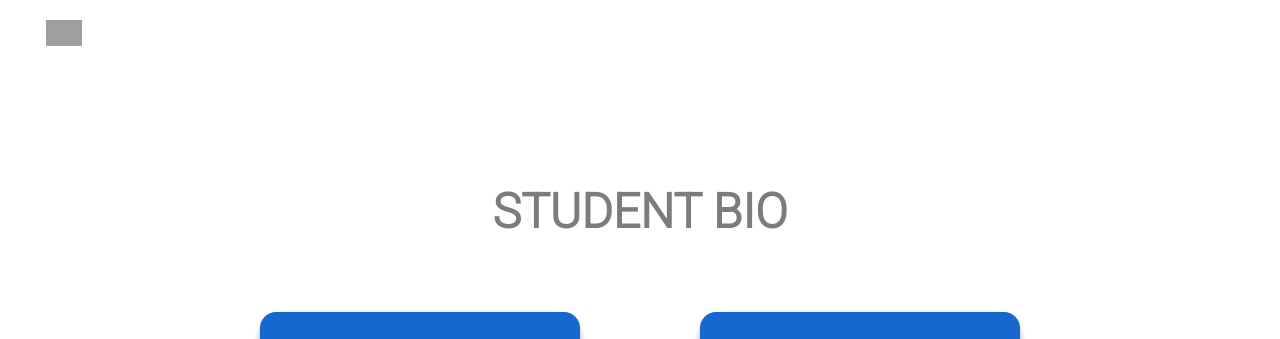
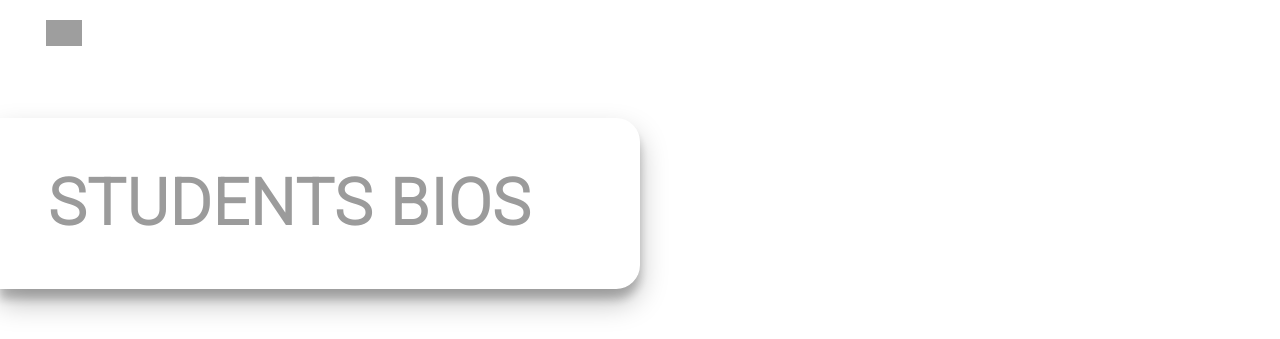
Before and after one commit to Brunno-DaSilva/ga-student-bio, a React (Create React App) app: page /students in a window 1280 px wide. Shown: the top 339 px of the page. Built offline with nearby package versions, Linux system fonts and the light colour scheme; grey boxes are pictures that could not be loaded; the HTML template or start-up script is replaced by a standard one.

Commit message:
move mapfunction from app to its own component, added react-router-dom and tested it

```diff
--- a/public/index.html
+++ b/public/index.html
@@ -11,7 +11,7 @@
     />
     <link rel="apple-touch-icon" href="#" />
 
-    <title>React App</title>
+    <title>GA Student Bios</title>
   </head>
   <body>
     <noscript>You need to enable JavaScript to run this app.</noscript>
--- a/src/App.css
+++ b/src/App.css
@@ -1,24 +1,17 @@
+.app-container {
+  display: flex;
+  flex-direction: column;
+  justify-content: space-between;
+  align-items: center !important;
+  width: 100vw !important;
+}
+
 .App {
   display: flex;
   flex-direction: column;
-  justify-content: space-around;
+  justify-content: center;
   align-items: center;
   width: 100%;
   height: 100%;
   margin-top: 65px;
 }
-
-h1 {
-  margin: 1em;
-  font-size: 3rem;
-  color: #7d7c7c;
-  text-transform: uppercase;
-}
-.students-data {
-  display: flex;
-  flex-wrap: wrap;
-  justify-content: space-around;
-  align-items: center;
-  width: 70%;
-  padding: 0.5rem;
-}
--- a/src/App.js
+++ b/src/App.js
@@ -1,5 +1,9 @@
 import React, { Component } from "react";
 import { Switch, Route, Redirect } from "react-router-dom";
+
+import Map from "./Components/Map/Map";
+import Students from "./Components/Students/Students";
+import About from "./Components/About/About";
 
 import Cards from "./Components/Cards/Cards";
 import Toolbar from "./Components/Toolbar/Toolbar";
@@ -37,21 +41,23 @@ class App extends Component {
     }
 
     return (
-      <>
+      <div className="app-container">
         <Toolbar drawerToggleClickHandler={this.drawerToggleClickHandler} />
         <SideDrawer show={this.state.sideDrawerOpen} />
         {backdrop}
 
-        <div className="App">
-          <h1>Student Bio</h1>
-          <div className="students-data">
-            {studentData.map(({ id, ...otherSectionProps }) => {
-              return <Cards key={id} {...otherSectionProps} />;
-            })}
-          </div>
-        </div>
+        <Switch>
+          <Route exact path="/" />
+          <Route exact path="/map" component={Map} />
+          <Route
+            exact
+            path="/students"
+            render={() => <Students studentData={studentData} />}
+          />
+          <Route exact path="/about" component={About} />
+        </Switch>
         <Footer />
-      </>
+      </div>
     );
   }
 }
--- /dev/null
+++ b/src/Components/About/About.js
@@ -0,0 +1,13 @@
+import React from "react";
+
+const About = () => {
+  return (
+    <div>
+      <div>
+        <h1>About</h1>
+      </div>
+    </div>
+  );
+};
+
+export default About;
--- /dev/null
+++ b/src/Components/Map/Map.js
@@ -0,0 +1,11 @@
+import React from "react";
+
+const Map = () => {
+  return (
+    <div>
+      <h1>Map component</h1>
+    </div>
+  );
+};
+
+export default Map;
--- /dev/null
+++ b/src/Components/Students/Students.js
@@ -0,0 +1,23 @@
+import React from "react";
+import Cards from "../Cards/Cards";
+import "./students.scss";
+
+const Students = ({ studentData }) => {
+  return (
+    <div className="students">
+      <div className="students__title animated delay-1s fadeInLeft">
+        <h1>
+          <span className="animated delay-1shalf fadeInUp">Students </span>
+          <span className="animated delay-2s fadeInUp">Bios</span>
+        </h1>
+      </div>
+      <div className="students-data">
+        {studentData.map(({ id, ...otherSectionProps }) => {
+          return <Cards key={id} {...otherSectionProps} />;
+        })}
+      </div>
+    </div>
+  );
+};
+
+export default Students;
--- /dev/null
+++ b/src/Components/Students/students.scss
@@ -0,0 +1,33 @@
+@import "../../css/animation.scss";
+@import "../../css/fonts-color.scss";
+
+.students {
+  margin-top: 2rem;
+  .students__title {
+    width: 40rem;
+    padding: 1rem;
+    margin: 1rem;
+    margin-left: 0;
+    border-top-right-radius: 1.5rem;
+    border-bottom-right-radius: 1.5rem;
+    box-shadow: 0 14px 28px rgba(0, 0, 0, 0.25), 0 10px 10px rgba(0, 0, 0, 0.22);
+
+    h1 {
+      margin: 0.5em;
+      font-size: 4rem;
+      color: #9b9b9b;
+      text-transform: uppercase;
+      letter-spacing: 1px;
+    }
+  }
+  .students-data {
+    display: flex;
+    flex-wrap: wrap;
+    justify-content: space-around;
+    align-items: center;
+    width: 70%;
+    margin: auto;
+    padding: 0.5rem;
+    margin-top: 3rem;
+  }
+}
--- a/src/Components/Toolbar/Toolbar.js
+++ b/src/Components/Toolbar/Toolbar.js
@@ -24,9 +24,15 @@ const Toolbar = (props) => {
             <div className="App__top-right">
               <TopRight className="animated delay-1 fadeInRight" />
             </div>
-            <Link className="animated delay-1shalf fadeInUp">Map</Link>
-            <Link className="animated delay-2s fadeInUp">Students</Link>
-            <Link className="animated delay-2shalf fadeInUp">About</Link>
+            <Link className="animated delay-1shalf fadeInUp" to="/map">
+              Map
+            </Link>
+            <Link className="animated delay-2s fadeInUp" to="/students">
+              Students
+            </Link>
+            <Link className="animated delay-2shalf fadeInUp" to="/about">
+              About
+            </Link>
           </div>
         </nav>
       </header>
--- a/src/Components/Toolbar/toolbar.scss
+++ b/src/Components/Toolbar/toolbar.scss
@@ -103,5 +103,4 @@ $font-gray: #7d7c7c;
   width: 30rem;
   top: -5%;
   left: 75%;
-  // position: fixed;
 }
--- a/src/index.css
+++ b/src/index.css
@@ -11,10 +11,13 @@ html {
   height: 100%;
 }
 body {
-  margin: 0;
   font-family: "Roboto", sans-serif;
-  height: 100%;
+  min-height: 100vh;
   overflow-x: hidden;
+  display: flex;
+  flex-direction: column;
+  align-items: center;
+  justify-content: space-between;
 }
 
 code {
```
